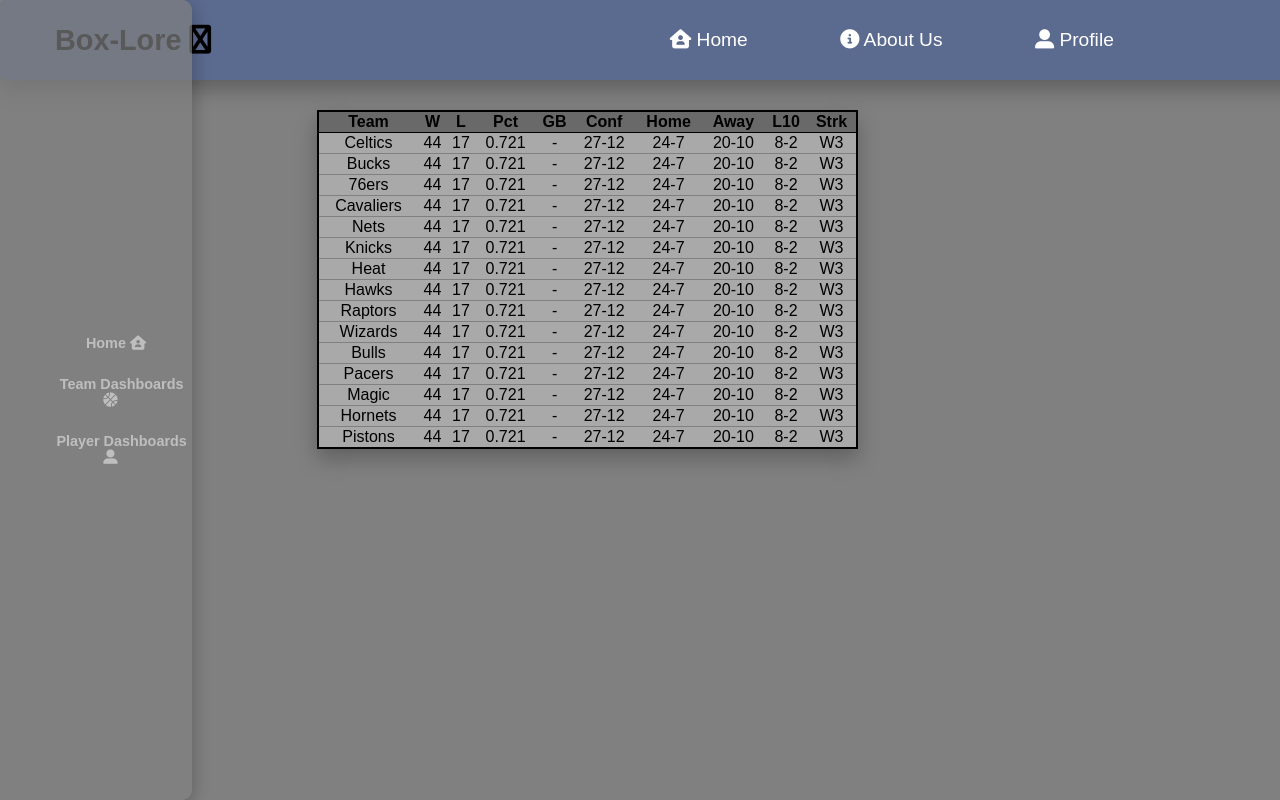
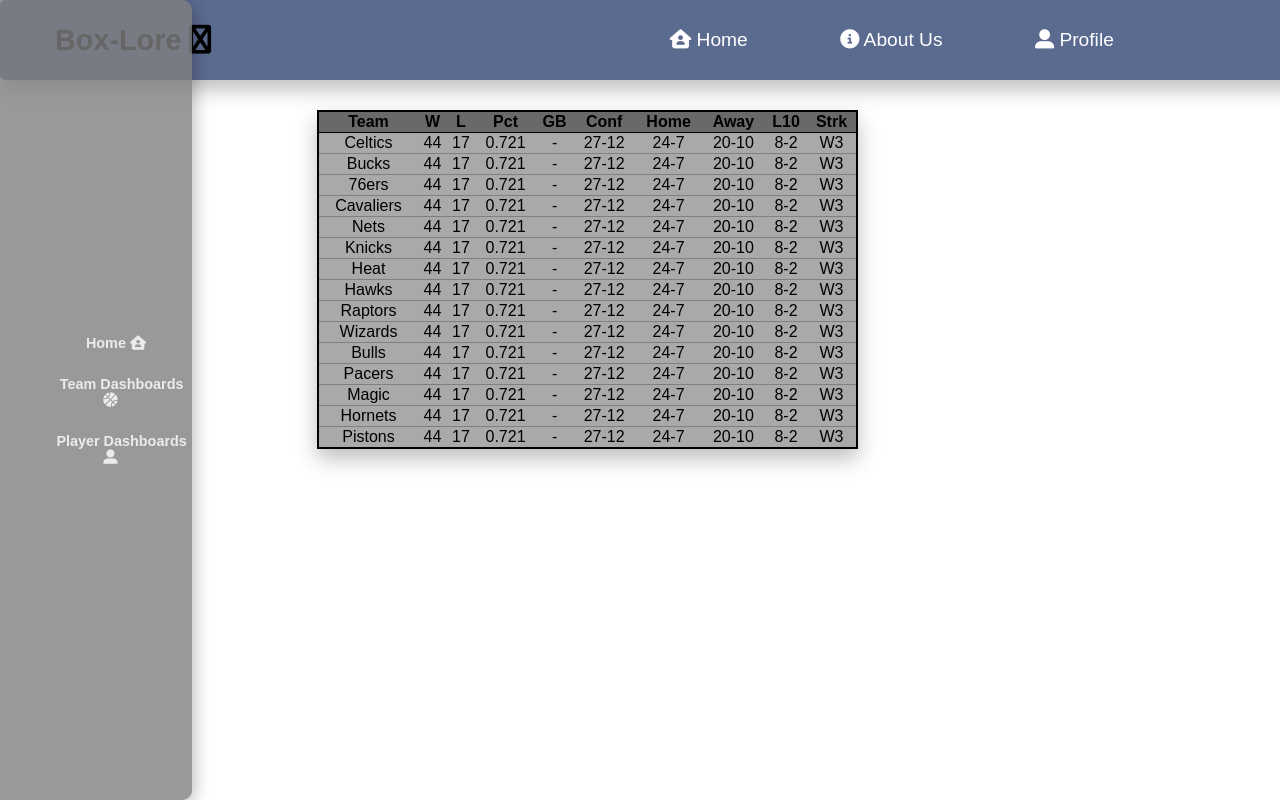
Before and after one commit to dyldrumm/box-lore, a React (Create React App) app in the folder client/react-app/: page / in a window 1280 px wide. Shown: the top 800 px of the page. Built offline with nearby package versions, Linux system fonts and the light colour scheme.

Commit message:
Small CSS changes,
Small styling changes for About page and Sidebar, imported some packages for smoother transitions between pages.

```diff
--- a/client/react-app/package.json
+++ b/client/react-app/package.json
@@ -7,8 +7,10 @@
     "@testing-library/react": "^13.4.0",
     "@testing-library/user-event": "^13.5.0",
     "font-awesome": "^4.7.0",
+    "framer-motion": "^10.0.1",
     "mysql": "^2.18.1",
     "mysql2": "^3.1.2",
+    "next-page-transitions": "^1.0.0-beta.2",
     "react": "^18.2.0",
     "react-bootstrap": "^2.7.2",
     "react-dom": "^18.2.0",
--- a/client/react-app/src/App.js
+++ b/client/react-app/src/App.js
@@ -7,25 +7,17 @@
 import Layout from './Pages/Layout.js';
 
 import {
-  BrowserRouter,
-  Routes,
-  Route,
-  Link
+  // Navigation
+  BrowserRouter, Routes, Route, Link,
+  // Page Transitions
+  Switch, useLocation, useHistory
 } from 'react-router-dom';
+import { AnimatePresence } from "framer-motion";
 
 function App() {
   return (
     <div className="App">
-      {/* <div className="Navbar">
-        <Navbar/>
-      </div>
-      <div className="Sidebar">
-        <SideBar />
-      </div>
-      <div className="StandingsTable">
-        <StandingsTable />
-      </div> */}
-
+      <AnimatePresence>
         <BrowserRouter>
           <Routes>
           <Route path="/" element={<Layout />}>
@@ -35,7 +27,7 @@
             </Route>
           </Routes>
         </BrowserRouter>
-
+      </AnimatePresence>
     </div>
   );
 }
--- a/client/react-app/src/Components/About/About.css
+++ b/client/react-app/src/Components/About/About.css
@@ -1,8 +1,8 @@
 body{
-    background-color: gray;
+
 }
 .main{
-    width: 90%;
+    width: 100%;
     display: flex;
     flex-direction: column;
     /* border: 1px solid black; */
--- a/client/react-app/src/Components/About/About.js
+++ b/client/react-app/src/Components/About/About.js
@@ -1,5 +1,5 @@
 import './About.css';
-import logo from './avatar.png';
+import logo from './resources/avatar.png';
 
 function About(){
   return (
--- a/client/react-app/src/Components/Sidebar/SidebarStyles.css
+++ b/client/react-app/src/Components/Sidebar/SidebarStyles.css
@@ -31,7 +31,7 @@
     top: 0%;
     left: 0%;
     transition: all 0.23s ease-in-out;
-    opacity: 0.70;
+    opacity: 0.80;
 }
 
 .SidebarItems{
```
Also changed, not shown: 1 other file (tests, documents, lock files or other folders). Lines whose indentation alone changed are shown as unchanged.
